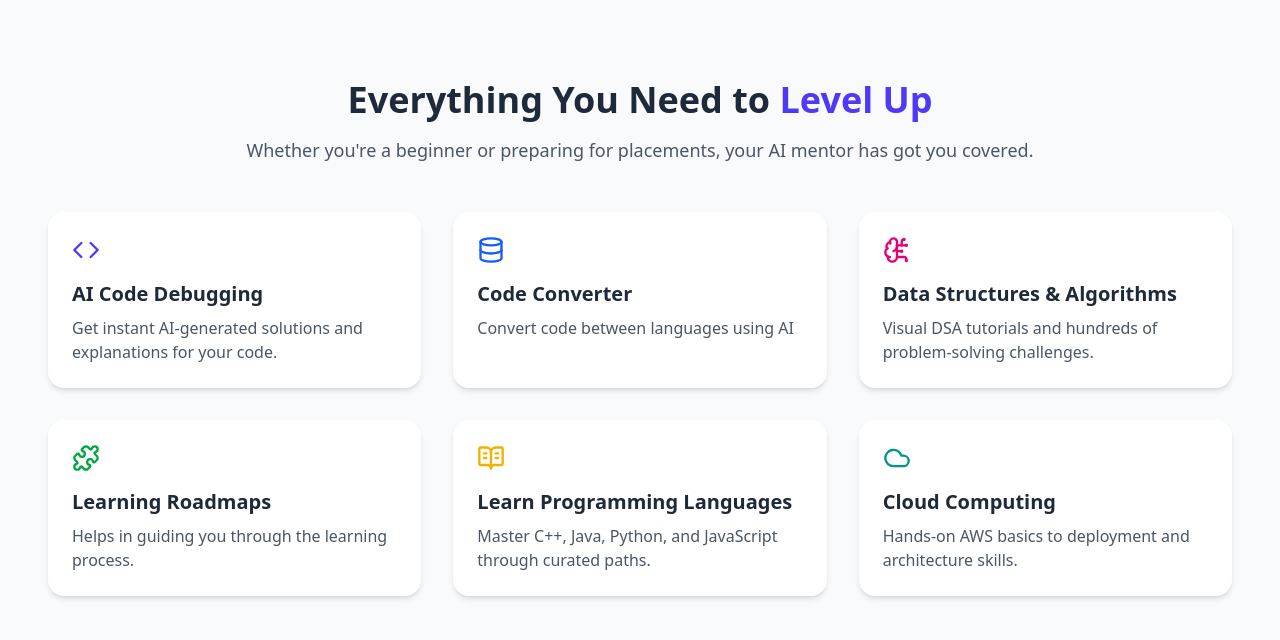
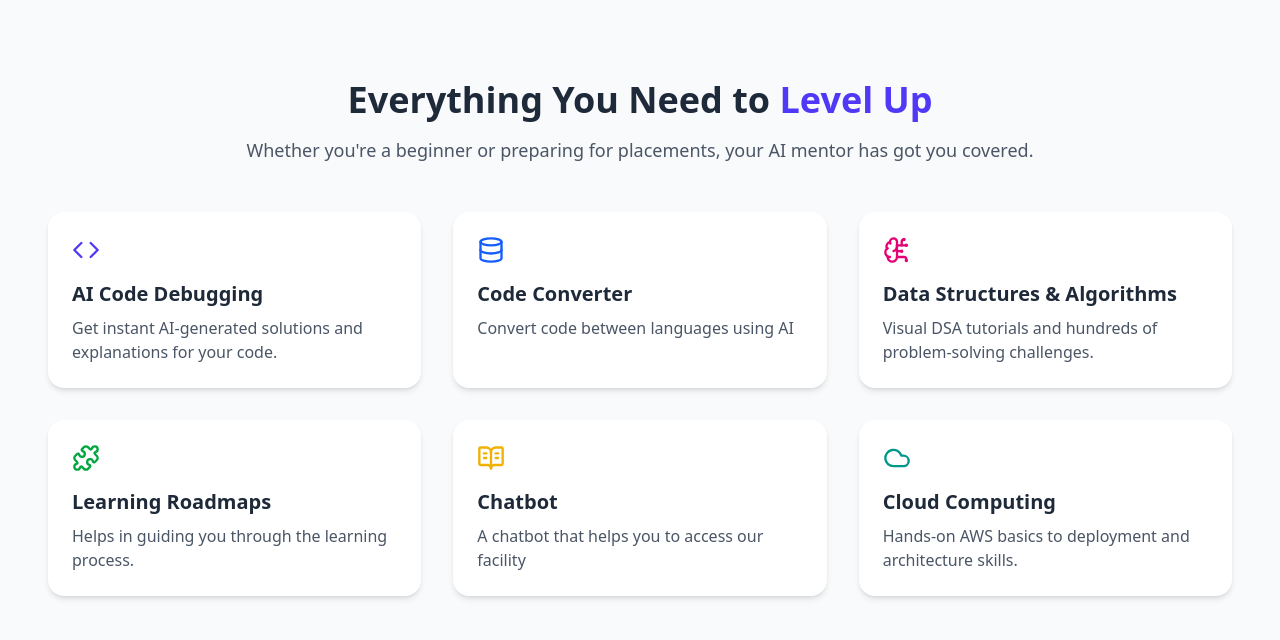
Before and after one commit to sandeep-senn/AI-Powered-Mentor-Platform, a React (Vite) app in the folder frontend/: page /features in a window 1280 px wide. Shown: the top 640 px of the page. Built offline with nearby package versions, Linux system fonts and the light colour scheme.

Commit message:
change in features

```diff
--- a/frontend/src/Pages/HelpSection.jsx
+++ b/frontend/src/Pages/HelpSection.jsx
@@ -44,16 +44,11 @@ export default function HelpSection() {
     const data = await res.json();
     const reply = data.reply;
     const lower = reply.toLowerCase();
-
-    // ✅ Auto-redirect based on reply
-    if (lower.includes("go to roadmap")) {
-      navigate("/roadmap");
-    } else if (lower.includes("go to convert")) {
-      navigate("/code-convertor");
-    } else if (lower.includes("go to debug")) {
-      navigate("/code-debug");
+    if (lower.startsWith("navigate::")) {
+      const path = lower.split("navigate::")[1];
+      navigate(path);
+      return;
     }
-
     const formattedReply = reply.replace(/\*\*(.*?)\*\*/g, "<strong>$1</strong>");
     const botMsg = { role: "bot", text: formattedReply };
     setMessages((prev) => [...prev, botMsg]);
--- a/frontend/src/components/Feature.jsx
+++ b/frontend/src/components/Feature.jsx
@@ -30,10 +30,10 @@ const features = [
     route: '/roadmap',
   },
   {
-    title: 'Learn Programming Languages',
-    description: 'Master C++, Java, Python, and JavaScript through curated paths.',
+    title: 'Chatbot',
+    description: 'A chatbot that helps you to access our facility',
     icon: <BookOpenText size={28} className="text-yellow-500" />,
-    route: '/learn',
+    route: '/help',
   },
   {
     title: 'Cloud Computing',
```
